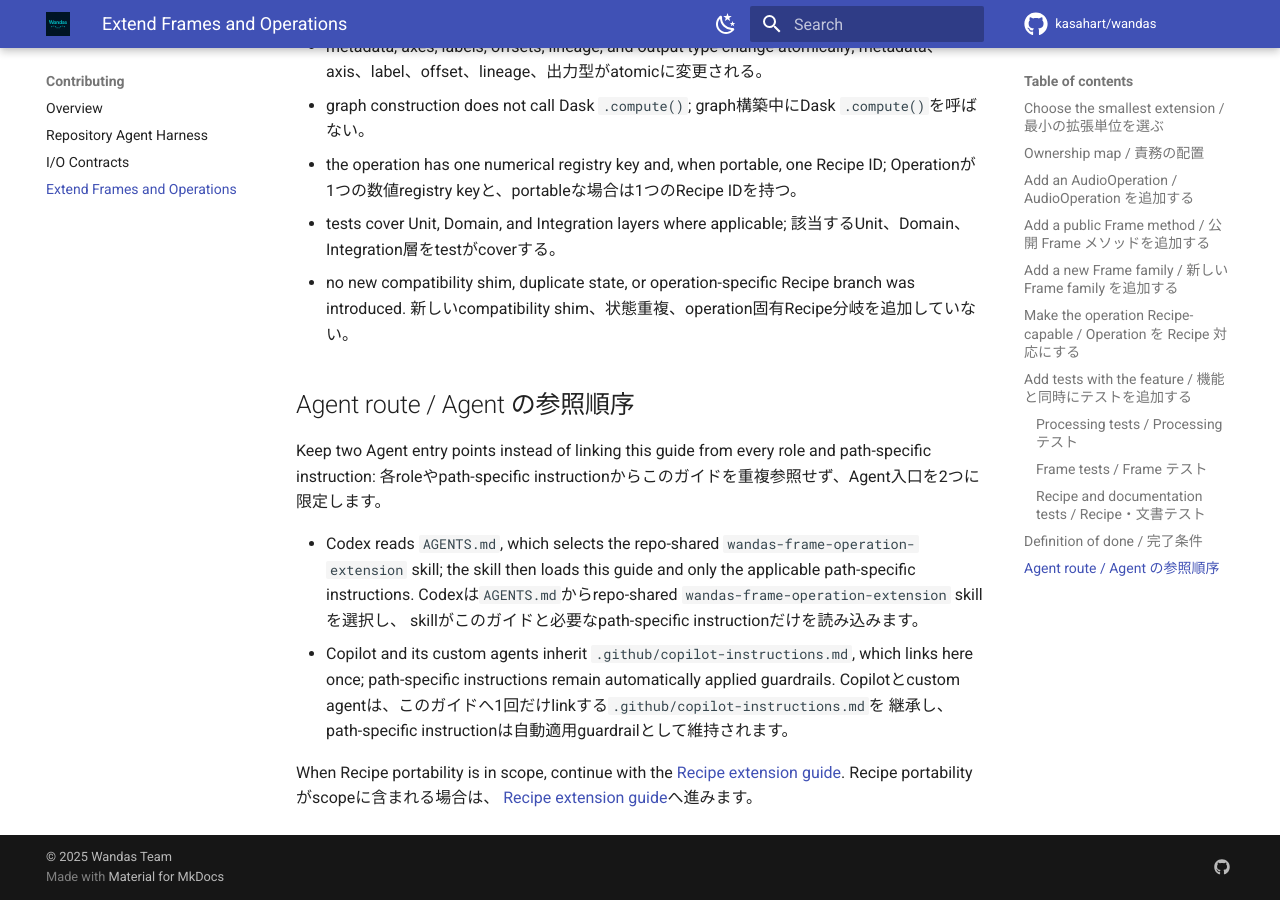
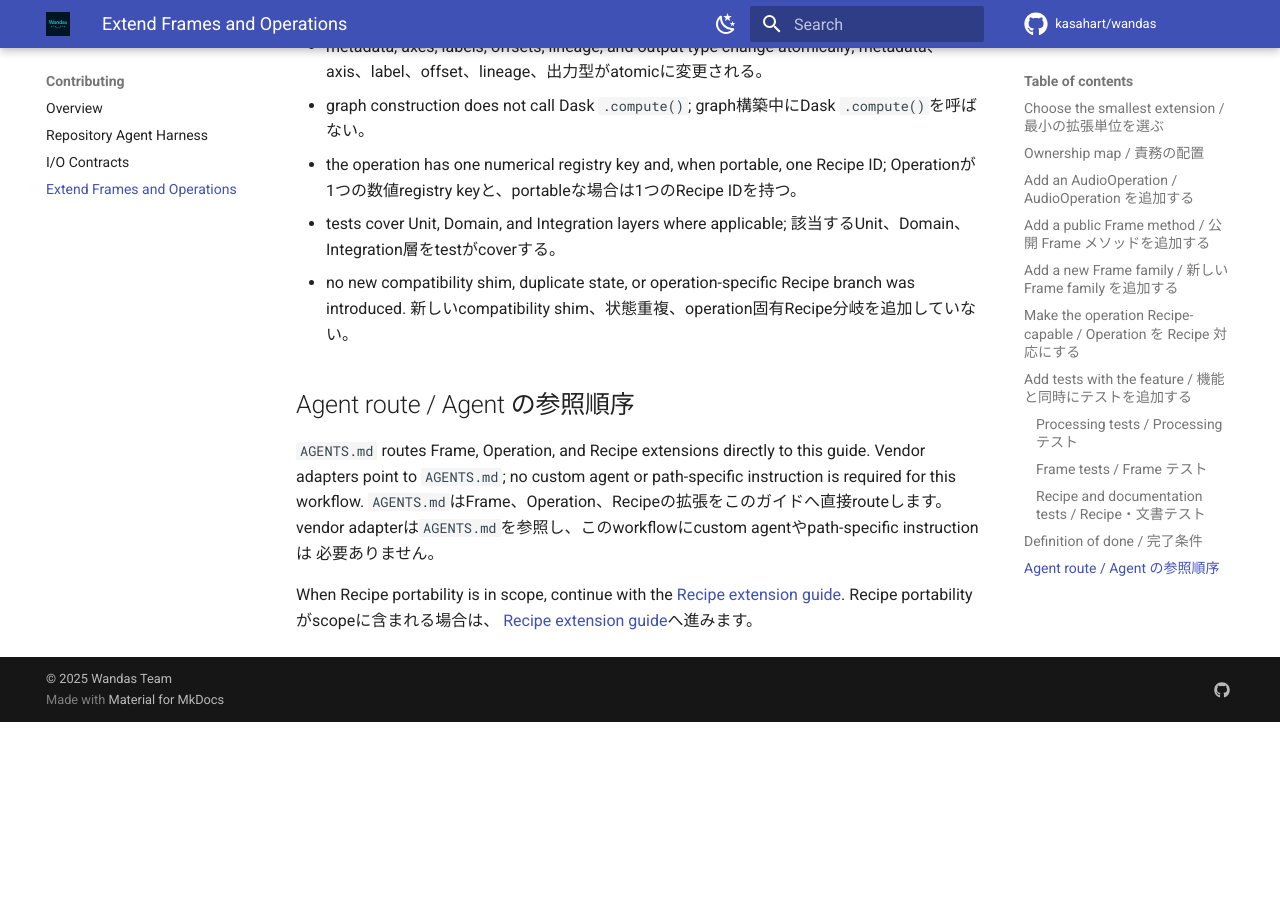
Before and after one commit to kasahart/wandas, an MkDocs documentation site: the page built from docs/src/contributing/frame-operation-extensions.md, in a window 1280 px wide and 900 px high, scrolled down 9496 px. Built offline with MkDocs 1.6.1 and Material for MkDocs 9.7.7, drawn with Linux system fonts in a browser that asks for light colours; comment, search, counter and statistics services are not loaded; after the commit the page ends 10218 px from its top, so only the background shows below that.

Commit message:
fix: address agent harness review

```diff
--- a/docs/src/contributing/frame-operation-extensions.md
+++ b/docs/src/contributing/frame-operation-extensions.md
@@ -390,19 +390,12 @@ PR作成前に次を確認します。
 
 ## Agent route / Agent の参照順序
 
-Keep two Agent entry points instead of linking this guide from every role and
-path-specific instruction:
-各roleやpath-specific instructionからこのガイドを重複参照せず、Agent入口を2つに限定します。
-
-- Codex reads `AGENTS.md`, which selects the repo-shared
-  `wandas-frame-operation-extension` skill; the skill then loads this guide and only
-  the applicable path-specific instructions.
-  Codexは`AGENTS.md`からrepo-shared `wandas-frame-operation-extension` skillを選択し、
-  skillがこのガイドと必要なpath-specific instructionだけを読み込みます。
-- Copilot and its custom agents inherit `.github/copilot-instructions.md`, which
-  links here once; path-specific instructions remain automatically applied guardrails.
-  Copilotとcustom agentは、このガイドへ1回だけlinkする`.github/copilot-instructions.md`を
-  継承し、path-specific instructionは自動適用guardrailとして維持されます。
+`AGENTS.md` routes Frame, Operation, and Recipe extensions directly to this
+guide. Vendor adapters point to `AGENTS.md`; no custom agent or path-specific
+instruction is required for this workflow.
+`AGENTS.md`はFrame、Operation、Recipeの拡張をこのガイドへ直接routeします。vendor
+adapterは`AGENTS.md`を参照し、このworkflowにcustom agentやpath-specific instructionは
+必要ありません。
 
 When Recipe portability is in scope, continue with the
 [Recipe extension guide](../explanation/pipeline-recipe-developer-guide.md).
```
Also changed, not shown: docs/src/contributing/agent-harness.md (+8 -0 lines), 6 other files.
